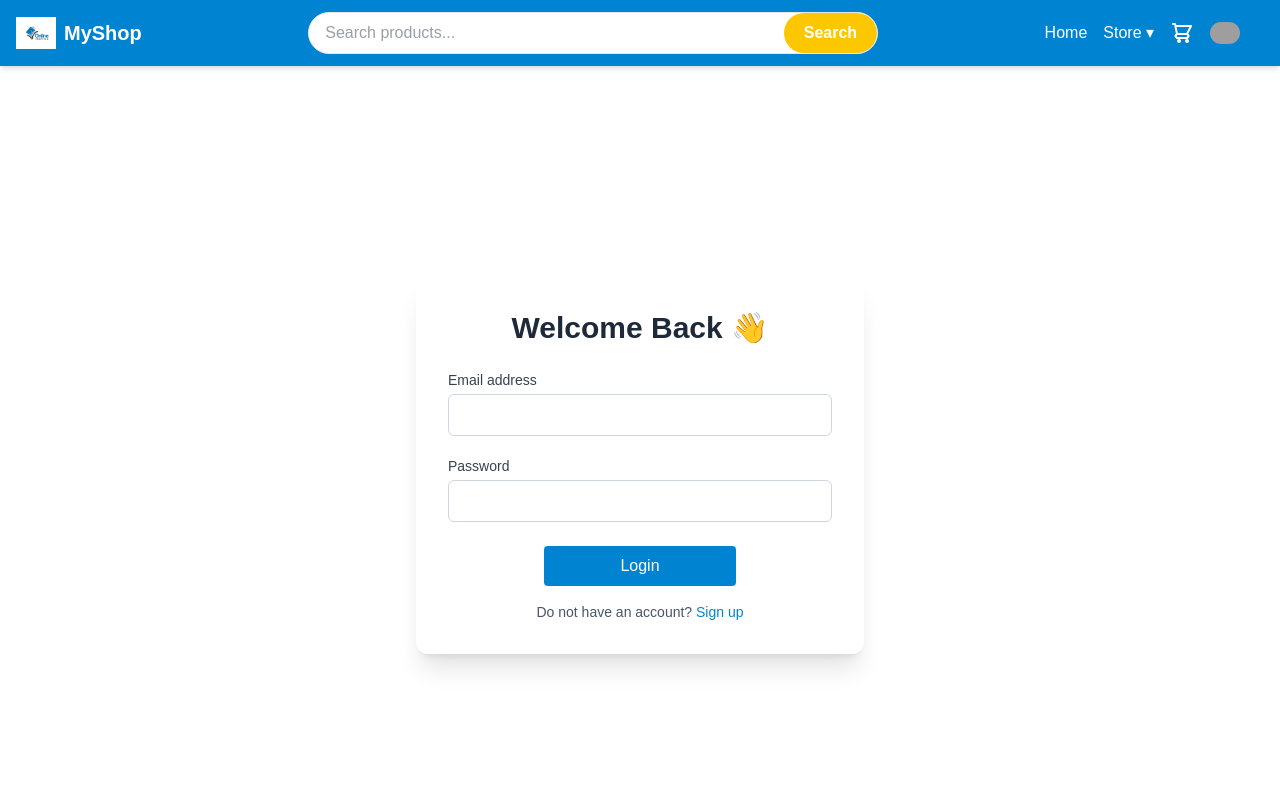
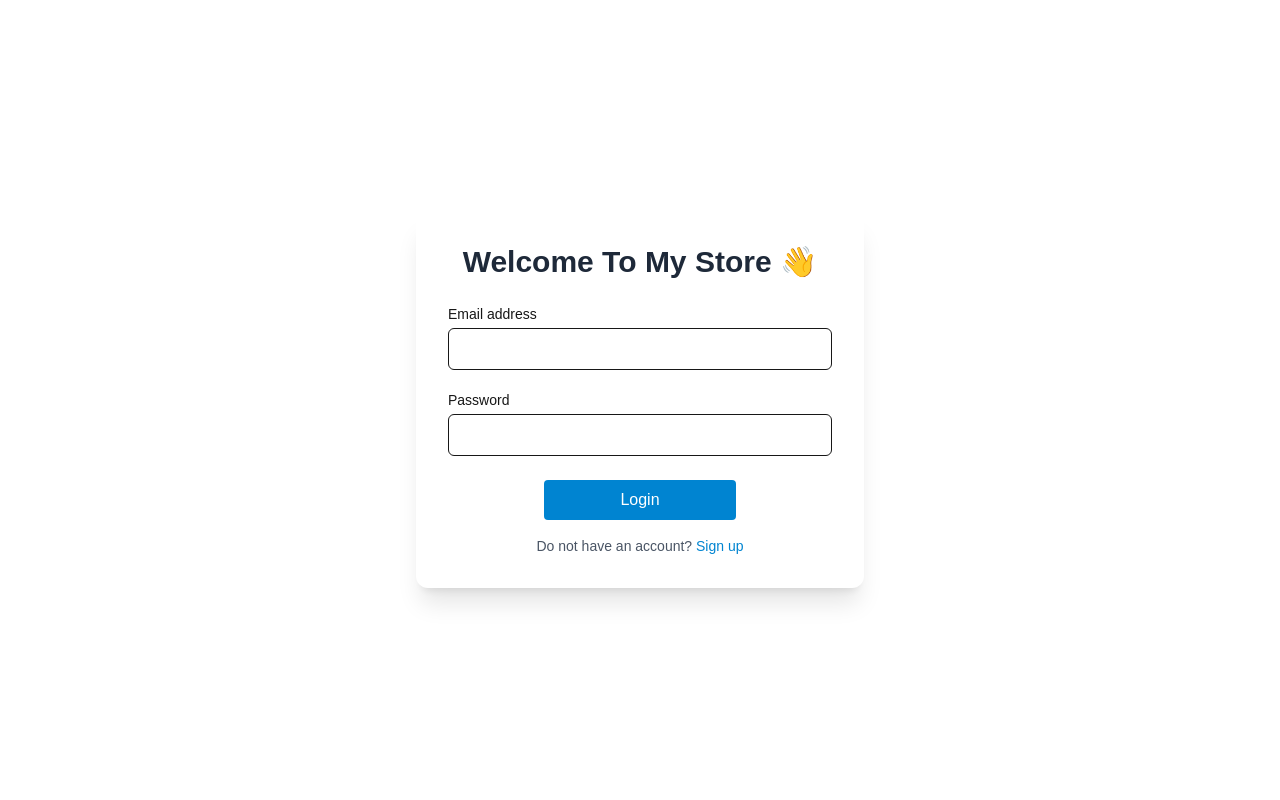
Before and after one commit to BiswajitBeheraDev/E-commercesite, a Next.js app: page / in a window 1280 px wide. Shown: the top 800 px of the page. Built offline with nearby package versions, Linux system fonts and the light colour scheme; grey boxes are pictures that could not be loaded.

Commit message:
update login

```diff
--- a/src/app/Login/page.js
+++ b/src/app/Login/page.js
@@ -25,18 +25,18 @@ export default function LoginPage() {
     >
       <div className="w-full max-w-md bg-white bg-opacity-90 backdrop-blur-md p-8 rounded-xl shadow-xl">
         <h2 className="text-3xl font-bold text-center text-gray-800 mb-6">
-          Welcome Back 👋
+          Welcome To My Store 👋
         </h2>
 
         <form onSubmit={handleLogin} className="space-y-5">
           <div>
-            <label htmlFor="email" className="block text-sm font-medium text-gray-700 mb-1">
+            <label htmlFor="email" className="block text-sm font-medium text-black-700 mb-1">
               Email address
             </label>
             <input
               type="email"
               id="email"
-              className="w-full px-4 py-2 border border-gray-300 rounded-md focus:outline-none focus:ring-2 focus:ring-sky-500"
+              className="w-full px-4 py-2 border border-black-300 rounded-md focus:outline-none focus:ring-2 focus:ring-sky-500"
               value={email}
               onChange={(e) => setEmail(e.target.value)}
               required
@@ -44,13 +44,13 @@ export default function LoginPage() {
           </div>
 
           <div>
-            <label htmlFor="password" className="block text-sm font-medium text-gray-700 mb-1">
+            <label htmlFor="password" className="block text-sm font-medium text-black-700 mb-1">
               Password
             </label>
             <input
               type="password"
               id="password"
-              className="w-full px-4 py-2 border border-gray-300 rounded-md focus:outline-none focus:ring-2 focus:ring-sky-500"
+              className="w-full px-4 py-2 border border-black-300 rounded-md focus:outline-none focus:ring-2 focus:ring-sky-500"
               value={password}
               onChange={(e) => setPassword(e.target.value)}
               required
--- a/src/app/layout.js
+++ b/src/app/layout.js
@@ -28,11 +28,11 @@ export default function RootLayout({ children }) {
       >
         <CartProvider>
           <Suspense>
-            <ConditionalHeader />
+            {/* <ConditionalHeader /> */}
           </Suspense>
           <main className="flex-grow">{children}</main>
           <Suspense>
-            <ConditionalFooter />
+            {/* <ConditionalFooter /> */}
           </Suspense>
         </CartProvider>
       </body>
--- a/src/app/product/[id]/page.js
+++ b/src/app/product/[id]/page.js
@@ -35,7 +35,7 @@ export default function ProductPage() {
             <p className="text-xl text-green-700 font-semibold mb-4">
               ${product.price}
             </p>
-            <p className="text-gray-700 leading-relaxed">{product.description}</p>
+            <p className="text-white-700 leading-relaxed">{product.description}</p>
           </div>
 
           <button
--- a/src/app/search/[term]/page.js
+++ b/src/app/search/[term]/page.js
@@ -44,7 +44,7 @@ export default function SearchPage({ params }) {
                   className="w-full h-48 object-cover rounded"
                 />
                 <h2 className="mt-2 font-semibold text-lg">{product.name}</h2>
-                <p className="text-sm text-gray-600">{product.description}</p>
+                <p className="text-sm text-black-600">{product.description}</p>
                 <p className="mt-1 font-bold text-green-700">
                   ${product.price.toFixed(2)}
                 </p>
--- a/src/components/Header.js
+++ b/src/components/Header.js
@@ -42,11 +42,7 @@ export default function HeaderContent() {
   }, []);
 
   useEffect(() => {
-    if (!pathname.startsWith('/search')) {
-      setSearchTerm('');
-    }
-
-    // Close mobile dropdowns on route change
+    if (!pathname.startsWith('/search')) setSearchTerm('');
     setMobileStoreOpen(false);
     setMobileProfileOpen(false);
   }, [pathname]);
@@ -88,73 +84,40 @@ export default function HeaderContent() {
 
   return (
     <header className="bg-sky-600 shadow-md relative z-50">
-      <div className="max-w-7xl mx-auto px-4 py-3 flex flex-col gap-3 md:gap-0">
-        <div className="flex items-center justify-between w-full md:space-x-6">
-          {/* Logo */}
+      <div className="max-w-7xl mx-auto px-4 py-3 flex flex-col gap-3">
+
+        {/* Logo (Always on top) */}
         <div className="flex items-center space-x-2">
           <Image src="/logo.jpg" alt="Logo" width={40} height={40} />
           <span className="text-white text-xl font-bold">MyShop</span>
         </div>
 
-          {/* Search (Desktop) */}
-          <form
-            onSubmit={handleSearch}
-            className="hidden md:flex flex-col relative flex-1"
-          >
-            <div className="flex w-2/3 bg-white rounded-full overflow-hidden border border-gray-200 mx-auto">
-              <input
-                type="text"
-                placeholder="Search products..."
-                value={searchTerm}
-                onChange={handleChange}
-                className="flex-1 px-4 py-2 text-gray-700 focus:outline-none"
-              />
-              <button
-                type="submit"
-                className="bg-yellow-400 px-5 py-2 text-white font-semibold rounded-full hover:bg-yellow-500"
-              >
-                Search
-              </button>
-            </div>
-
-            {suggestions.length > 0 && (
-              <ul className="absolute top-14 w-2/3 mx-auto bg-white border border-gray-300 rounded-md shadow-md z-50">
-                {suggestions.map((product) => (
-                  <li
-                    key={product.id}
-                    className="px-4 py-2 hover:bg-gray-100 cursor-pointer text-sm"
-                    onClick={() => handleSuggestionClick(product.name)}
-                  >
-                    {product.name}
-                  </li>
-                ))}
-              </ul>
-            )}
-          </form>
-
-          {/* Right Menu */}
-          <div className="flex items-center space-x-4 relative">
-            <Link href="/Herofile" className="text-white hover:text-gray-200 transition">
+        {/* Navigation Row - Home | Store | Cart | Profile */}
+        <div className="flex items-center justify-between flex-wrap gap-4">
+          {/* Home Link */}
+          <Link href="/Herofile" className="text-white hover:text-gray-200 text-sm">
             Home
           </Link>
 
-            {/* Store Dropdown (Desktop) */}
-            <div
-              className="relative hidden md:block"
-              onMouseEnter={() => setStoreOpen(true)}
-              onMouseLeave={() => setStoreOpen(false)}
+          {/* Store Dropdown (Both Mobile + Desktop) */}
+          <div className="relative">
+            <button
+              onClick={() => setStoreOpen(!storeOpen)}
+              onMouseEnter={() => window.innerWidth >= 768 && setStoreOpen(true)}
+              onMouseLeave={() => window.innerWidth >= 768 && setStoreOpen(false)}
+              className="text-white text-sm"
             >
-              <button className="text-white hover:text-gray-200 transition">
               Store ▾
             </button>
 
             {storeOpen && (
-                <div className="absolute right-0 mt-2 w-48 bg-white text-gray-800 rounded shadow-lg z-50">
+              <div className="absolute left-0 mt-2 w-48 bg-white text-gray-800 rounded shadow-lg z-50">
                 {categories.map((cat) => (
                   <Link
                     key={cat.value}
                     href={`/Catagory/${cat.value}`}
                     className="block px-4 py-2 text-sm hover:bg-gray-100"
+                    onClick={() => setStoreOpen(false)}
                   >
                     {cat.label}
                   </Link>
@@ -163,34 +126,8 @@ export default function HeaderContent() {
             )}
           </div>
 
-            {/* Store Dropdown (Mobile) */}
-            <div className="md:hidden relative">
-              <button
-                onClick={() => setMobileStoreOpen(!mobileStoreOpen)}
-                className="text-white text-sm px-2 py-1 rounded hover:bg-sky-700"
-              >
-                Store ▾
-              </button>
-              {mobileStoreOpen && (
-                <div className="absolute left-0 mt-2 w-48 bg-white text-gray-800 rounded shadow-lg z-50">
-                  {categories.map((cat) => (
-                    <Link
-                      key={cat.value}
-                      href={`/Catagory/${cat.value}`}
-                      className="block px-4 py-2 text-sm hover:bg-gray-100"
-                    >
-                      {cat.label}
-                    </Link>
-                  ))}
-                </div>
-              )}
-            </div>
-
-            {/* Cart */}
-            <Link
-              href="/cart"
-              className="relative text-white hover:text-gray-200 transition"
-            >
+          {/* Cart Link */}
+          <Link href="/cart" className="relative text-white hover:text-gray-200">
             <svg xmlns="http://www.w3.org/2000/svg" className="h-6 w-6" fill="none"
               viewBox="0 0 24 24" stroke="currentColor" strokeWidth={2}>
               <path strokeLinecap="round" strokeLinejoin="round"
@@ -203,23 +140,21 @@ export default function HeaderContent() {
             )}
           </Link>
 
-            {/* Profile Dropdown (Desktop) */}
-            <div
-              className="relative hidden md:block"
-              onMouseEnter={() => setProfileOpen(true)}
-              onMouseLeave={() => setProfileOpen(false)}
+          {/* Profile */}
+          <div className="relative">
+            <button
+              onClick={() => setProfileOpen(!profileOpen)}
+              className="flex items-center text-white text-sm space-x-2"
             >
-              <div className="flex items-center space-x-2 cursor-pointer text-white">
               <img
                 src="https://cdn-icons-png.flaticon.com/512/3135/3135715.png"
                 alt="Profile"
-                  width={30}
-                  height={30}
+                width={28}
+                height={28}
                 className="rounded-full"
               />
-                <span className="text-sm">{username}</span>
-              </div>
-
+              <span>{username}</span>
+            </button>
             {profileOpen && (
               <div className="absolute right-0 mt-2 w-40 bg-white text-gray-800 rounded shadow-lg z-50">
                 <button
@@ -231,41 +166,10 @@ export default function HeaderContent() {
               </div>
             )}
           </div>
-
-            {/* Profile Dropdown (Mobile) */}
-            <div className="md:hidden relative">
-              <button
-                onClick={() => setMobileProfileOpen(!mobileProfileOpen)}
-                className="flex items-center text-white text-sm px-2 py-1 space-x-2"
-              >
-                <img
-                  src="https://cdn-icons-png.flaticon.com/512/3135/3135715.png"
-                  alt="Profile"
-                  width={28}
-                  height={28}
-                  className="rounded-full"
-                />
-                <span>{username}</span>
-              </button>
-              {mobileProfileOpen && (
-                <div className="absolute right-0 mt-2 w-40 bg-white text-gray-800 rounded shadow-lg z-50">
-                  <button
-                    onClick={handleLogout}
-                    className="w-full text-left px-4 py-2 text-sm hover:bg-gray-100"
-                  >
-                    Logout
-                  </button>
-                </div>
-              )}
-            </div>
-          </div>
         </div>
 
-        {/* Search (Mobile) */}
-        <form
-          onSubmit={handleSearch}
-          className="flex flex-col relative md:hidden"
-        >
+        {/* Search (All screen sizes) */}
+        <form onSubmit={handleSearch} className="relative w-full">
           <div className="flex w-full bg-white rounded-full overflow-hidden border border-gray-200">
             <input
               type="text"
@@ -276,7 +180,7 @@ export default function HeaderContent() {
             />
             <button
               type="submit"
-              className="bg-yellow-400 px-4 py-2 text-white font-semibold rounded-full hover:bg-yellow-500"
+              className="bg-yellow-400 px-4 py-2 text-white font-semibold hover:bg-yellow-500"
             >
               Search
             </button>
--- a/src/components/conditionalHeader.js
+++ b/src/components/conditionalHeader.js
@@ -1,17 +1,17 @@
-'use client';
+// 'use client';
 
-import { usePathname } from 'next/navigation';
-import Header from '@/components/Header';
+// import { usePathname } from 'next/navigation';
+// import Header from '@/components/Header';
 
-export default function ConditionalHeader() {
-  const pathname = usePathname();
+// export default function ConditionalHeader() {
+//   const pathname = usePathname();
 
-  const hideHeaderPaths = ['/Login', '/signup'];
-  const shouldHideHeader = hideHeaderPaths.includes(pathname.toLowerCase());
+//   const hideHeaderPaths = ['/Login', '/signup'];
+//   const shouldHideHeader = hideHeaderPaths.includes(pathname.toLowerCase());
 
-  if (shouldHideHeader) {
-    return null;
-  }
+//   if (shouldHideHeader) {
+//     return null;
+//   }
 
-  return <Header />  ;
-}
+//   return <Header />  ;
+// }
--- a/src/components/slider.js
+++ b/src/components/slider.js
@@ -3,7 +3,6 @@
 import { useState, useEffect } from 'react';
 import products from '../data/product';
 import Link from 'next/link';
-import Image from 'next/image';
 
 const Slider = () => {
   const [currentSlide, setCurrentSlide] = useState(0);
@@ -31,8 +30,8 @@ const Slider = () => {
         </div>
 
         <div className="md:w-1/2 p-8 flex flex-col justify-center">
-          <h2 className="text-3xl font-bold mb-4">{currentProduct.name}</h2>
-          <p className="text-gray-600 mb-4">{currentProduct.description}</p>
+          <h2 className="text-3xl font-bold mb-4 text-Black-600 ">{currentProduct.name}</h2>
+          <p className="text-Black-600 mb-4">{currentProduct.description}</p>
           <p className="text-xl font-semibold text-gray-800 mb-6">
             ${currentProduct.price.toFixed(2)}
           </p>
--- a/src/components/smallslider.js
+++ b/src/components/smallslider.js
@@ -29,7 +29,7 @@ export function SmallSlider() {
       <div className="p-4 flex flex-col justify-between">
         <div>
           <h2 className="text-lg font-semibold text-gray-800 mb-1">{currentProduct.name}</h2>
-          <p className="text-sm text-gray-600 line-clamp-3 mb-2">{currentProduct.description}</p>
+          <p className="text-sm text-black-600 line-clamp-3 mb-2">{currentProduct.description}</p>
         </div>
 
         <div className="flex items-center justify-between mt-2">
```
Also changed, not shown: src/components/Conditionalfooter.js (+12 -12 lines). Lines whose indentation alone changed are shown as unchanged.
